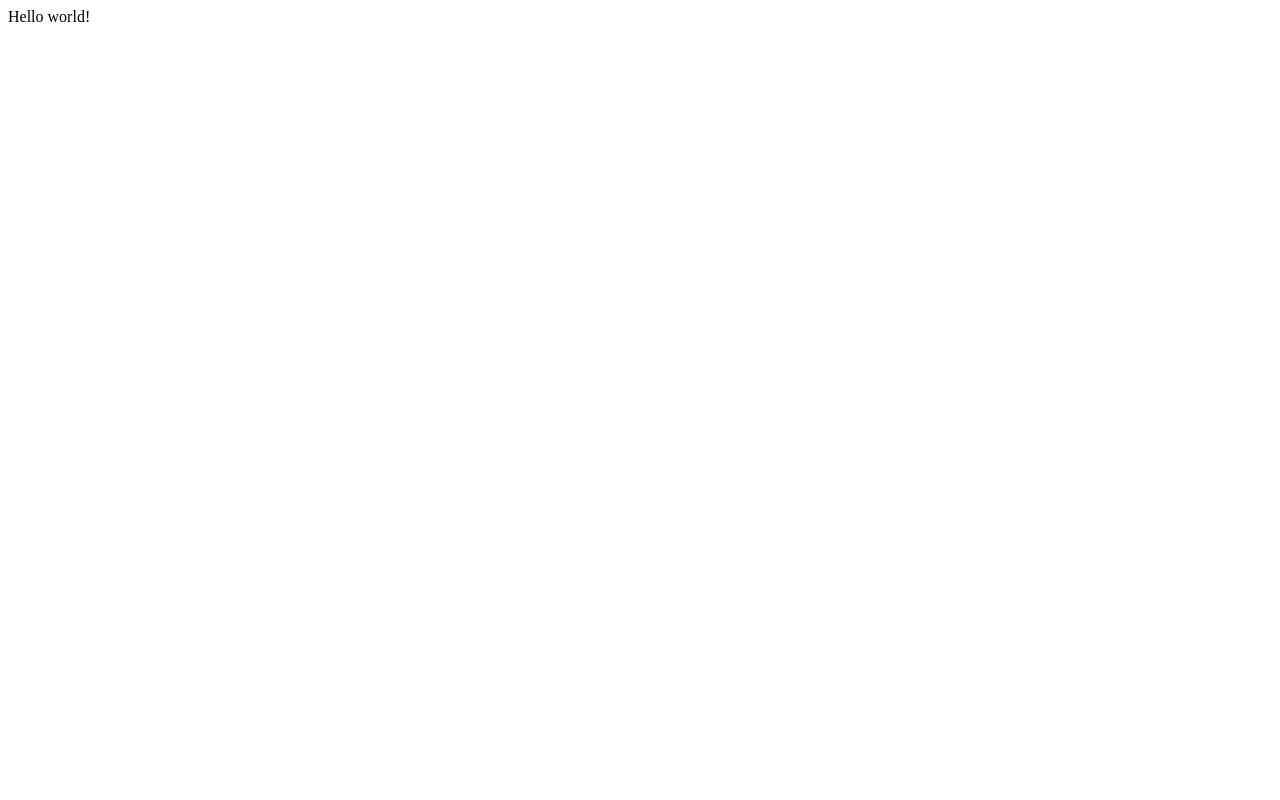
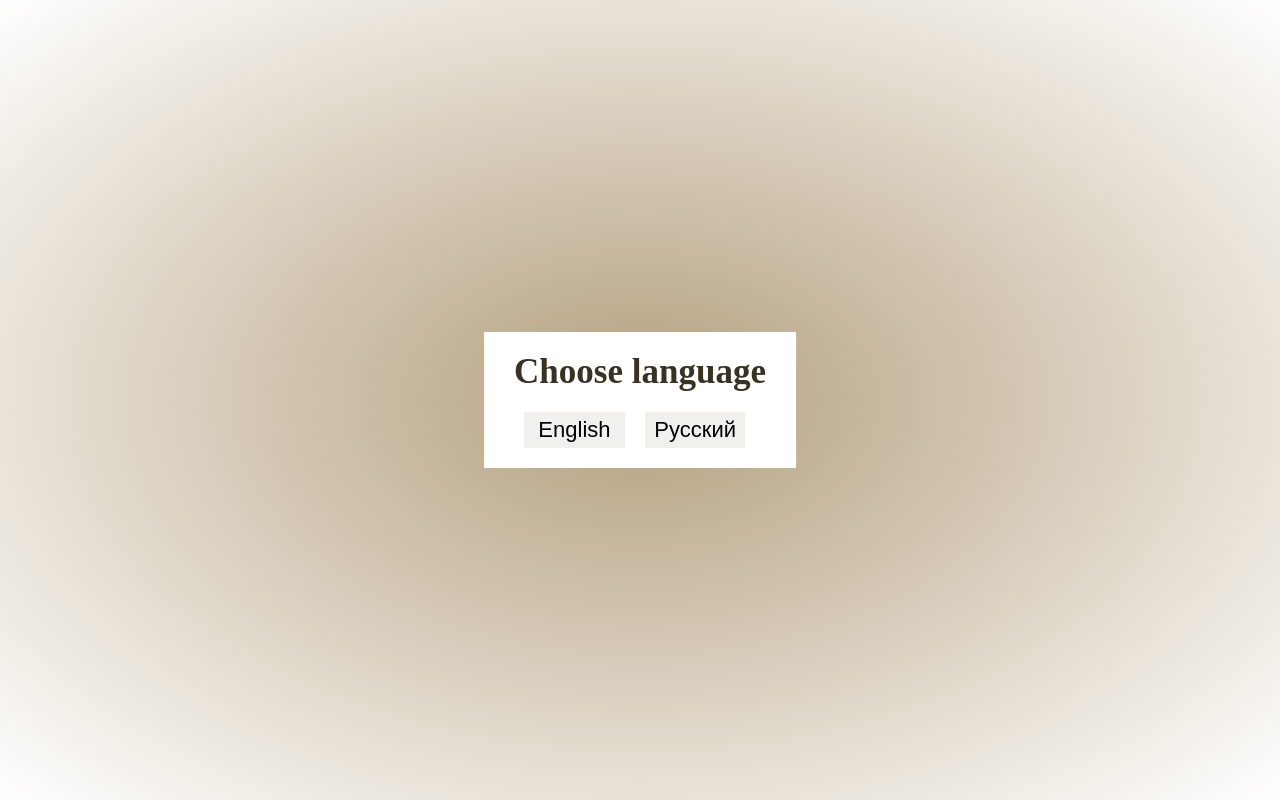
Before and after one commit to ElenaRumiru/DialogWebSite, a plain HTML site: page index.html in a window 1280 px wide. Drawn offline with Linux system fonts and the light colour scheme.

Commit message:
First 2 questions

```diff
--- /dev/null
+++ b/css/elems.css
@@ -0,0 +1,46 @@
+.wrapper {
+    position: absolute;
+    display: block;
+    width: 100vw;
+    height: 100vh;
+    background-image: radial-gradient(#b39f7d, rgb(255, 255, 255));
+}
+
+.start_menu {
+    display: block;
+    background-color: rgb(255, 255, 255);
+    position: absolute;
+    top: 50%;
+    left: 50%;
+    margin-right: -50%;
+    transform: translate(-50%, -50%);
+    padding: 20px 30px 10px 30px;
+}
+
+.start_question {
+
+}
+
+.start_answer {
+
+}
+
+.question {
+    text-align: center;
+    font-weight: 700;
+    font-size: 35px;
+    color: #393121;
+}
+
+.answer_btn, .answer_btn3, .answer_btn4 {
+    padding: 5px;
+    margin: 20px 10px 10px 10px;
+    width: 40%;
+    font-size: 22px;
+    background-color: #f2f0ed;
+}
+
+.answer_btn:hover {
+    background-color: #ebe6d7;
+    cursor: pointer;
+}
--- /dev/null
+++ b/css/fonts.css
@@ -0,0 +1 @@
+@import url('https://fonts.googleapis.com/css2?family=Comfortaa:wght@300..700&display=swap');
--- /dev/null
+++ b/css/main.css
@@ -0,0 +1,8 @@
+@import 'fonts.css';
+@import 'reset.css';
+@import 'elems.css';
+@import 'responsive.css';
+
+/* @import 'icons.css';
+@import 'global.css';
+@import 'layout.css'; */
--- /dev/null
+++ b/css/reset.css
@@ -0,0 +1,13 @@
+*
+{
+	margin: 0;
+	padding: 0;
+	border: 0;
+	outline: none;
+	text-decoration: none;
+	list-style: none;
+	box-sizing: border-box;
+	font-style: normal;
+	font-optical-sizing: auto;
+  	font-weight: 300;
+}
--- a/index.html
+++ b/index.html
@@ -4,9 +4,14 @@
     <meta charset="UTF-8">
     <meta name="viewport" content="width=device-width, initial-scale=1.0">
     <title>Elena Rumiantseva</title>
+    <link rel="stylesheet" href="css/main.css">
 </head>
 <body>
-    Hello world!
 
+  <div class="wrapper">
+
+  </div>
+
+  <script src="js/start.js"></script>
 </body>
 </html>
--- /dev/null
+++ b/js/start.js
@@ -0,0 +1,75 @@
+const wrapper = document.querySelector('.wrapper');
+
+const div = document.createElement('div');
+div.className = "start_menu";
+div.id = 'quiz';
+
+
+
+const divQuestion = document.createElement('div');
+divQuestion.className = "start_question";
+const divAnswer = document.createElement('div');
+divAnswer.className = "start_answer";
+
+const text = document.createElement('p');
+text.className = "question";
+
+const button1 = document.createElement('button');
+button1.className = "answer_btn answer_btn1";
+const button2 = document.createElement('button');
+button2.className = "answer_btn answer_btn2";
+const button3 = document.createElement('button');
+button3.className = "answer_btn answer_btn3";
+const button4 = document.createElement('button');
+button4.className = "answer_btn answer_btn4";
+
+// function createDiv (cl) {
+//     const div = document.createElement('div');
+//     div.className = cl;
+
+function create1question () {
+    wrapper.appendChild(div);
+    div.appendChild(divQuestion);
+    divQuestion.appendChild(text);
+    text.textContent = "Choose language"
+    div.appendChild(divAnswer);
+    button1.textContent = "English";
+    divAnswer.appendChild(button1);
+    button2.textContent = "Русский";
+    divAnswer.appendChild(button2);
+};
+
+function check1question () {
+    let btn1 = document.querySelector('.answer_btn1');
+    let btn2 = document.querySelector('.answer_btn2');
+    btn2.addEventListener("click", function() {
+        let quiz = document.getElementById("quiz");
+        quiz.remove();
+        btn1.remove();
+        btn2.remove();
+        create2question();
+    });
+};
+
+
+function create2question () {
+    wrapper.appendChild(div);
+    div.appendChild(divQuestion);
+    divQuestion.appendChild(text);
+    text.textContent = "Выберите пол"
+    div.appendChild(divAnswer);
+    button3.textContent = "Женский";
+    divAnswer.appendChild(button3);
+    button4.textContent = "Мужской";
+    divAnswer.appendChild(button4);
+};
+
+function createPlayer () {
+    create1question();
+    check1question();
+
+};
+
+createPlayer();
+
+// Закончила на чек 2 вопроса
```
Also changed, not shown: css/responsive.css (added).
